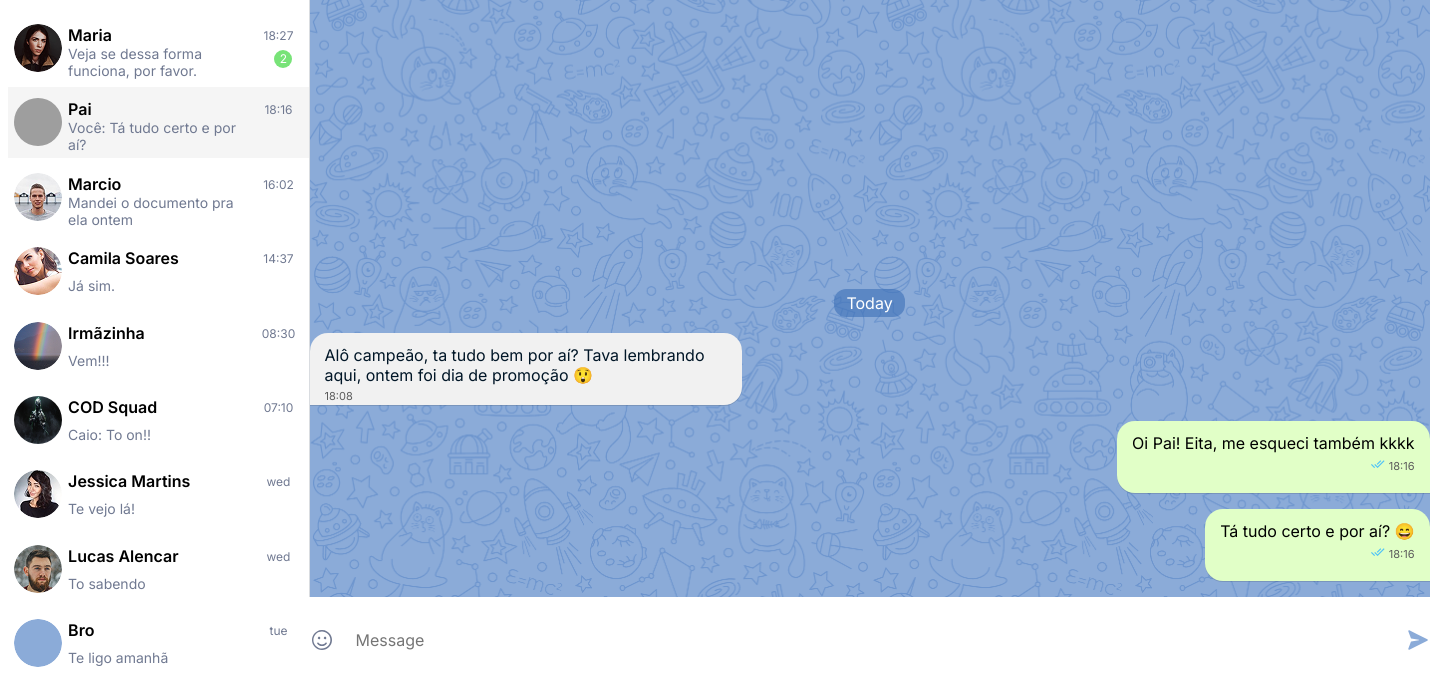
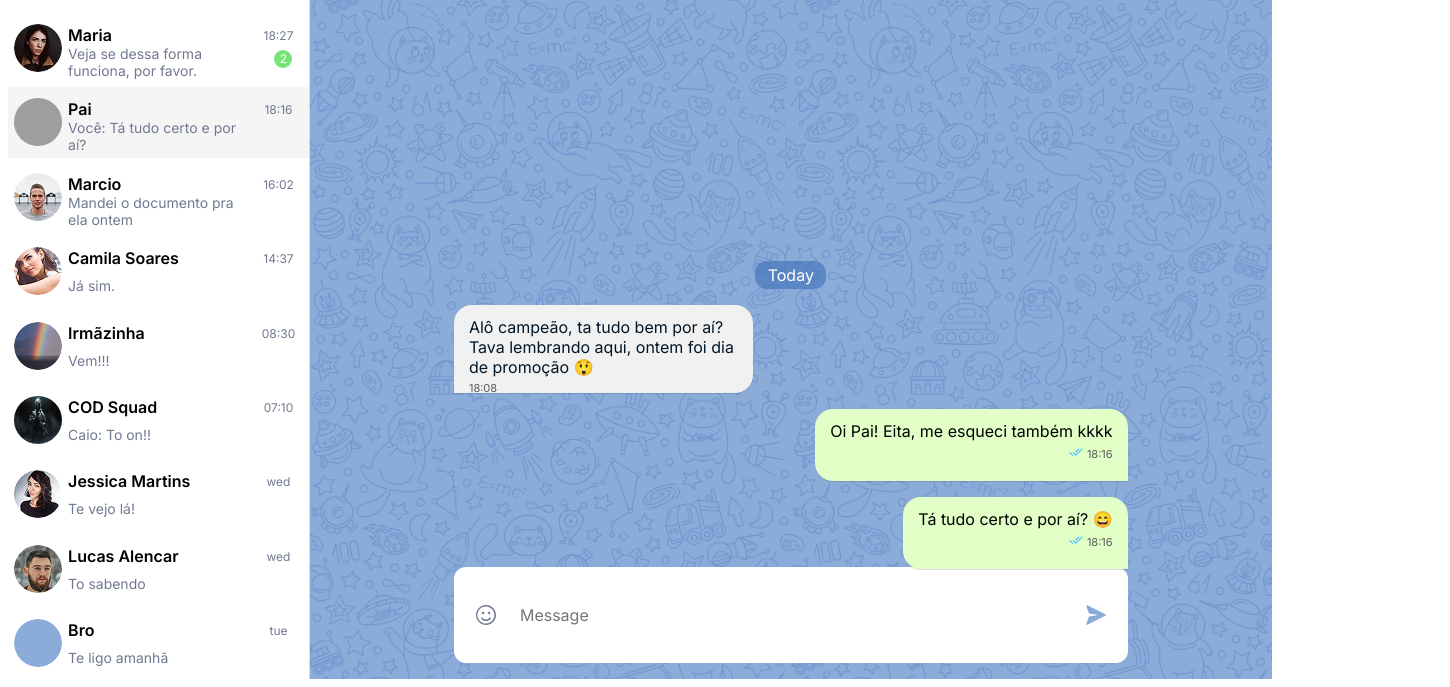
Before and after one commit to luanmcarvalho/fake-chat, a plain HTML site: page index.html in a window 1280 px wide. Shown: the part 129-816 px from the top of the page, 1450 px wide, since content can reach past the window. Drawn offline with Linux system fonts and the light colour scheme; grey boxes are pictures that could not be loaded.

Commit message:
main chat area structure fixed for JS

```diff
--- a/index.html
+++ b/index.html
@@ -246,9 +246,9 @@
                 </div>
 
             </div>
-            <div class="main-chat-area flex justfy-center align-center flex-1">
+            <div class="main-chat-area flex justfy-center align-center flex-col">
                 <div class="chat">
-                    <div class="chat-msg flex flex-col align-center">
+                    <div class="chat-msg flex flex-col align-center justfy-end">
                         <div class="day-div flex">
                             <div class="day flex-1 flex align-center justfy-center">Today</div>
                         </div>
@@ -273,8 +273,11 @@
                                 <span class="message-time">18:16</span>
                             </div>
                         </div>
+                        </div>
 
-                        <div class="main-chat-box flex flex-1 justfy-center align-center">
+                    </div>
+                    <div class="typeBar flex">
+                        <div class="main-chat-box flex justfy-center align-center">
                             <div class="main-chat-box-input flex flex-1">
                                 <img class="chat-icon" src="./src/assets/icons/Emoji Icon.svg" alt="emoji">
                                 <input type="text" placeholder="Message">
@@ -282,11 +285,12 @@
                             <div class="main-chat-box-send flex justfy-center align-center">
                                 <img class="chat-icon" src="./src/assets/icons/Send Icon.svg" alt="send">
                             </div>
+                    </div>
 
-                        </div>
+                </div>
 
-                    </div>
-                </div>
+
+
             </div>
 
     </div>
--- a/src/css/style.css
+++ b/src/css/style.css
@@ -172,13 +172,13 @@
 }
 
 .chat {
-    width: 70rem;
-    height: 90%;
+    width: 70%;
+    height: 95%;
 }
 
 .chat-msg {
-    height: 60%;
-    margin-top: 27%;
+    height: 95%;
+    margin-top: 3rem;
 }
 
 .day {
@@ -197,9 +197,8 @@
 }
 
 .chat-msg-get {
-    width: 402px;
+    width: auto;
     height: auto;
-    min-height: 48px;
     background-color: #f1f1f1;
     border-radius: 18px 18px 18px 0;
     padding: 12px 15px;
@@ -210,7 +209,8 @@
     margin-top: 1rem;
     align-self: flex-start;
     margin-right: auto;
-    max-width: 70%;
+    max-width: 40%;
+    max-height: 4rem;
     box-shadow: 0 1px 0.5px rgba(0,0,0,0.13);
     position: relative;
     word-wrap: break-word;
@@ -219,6 +219,7 @@
 .chat-msg-post {
     width: auto;
     height: auto;
+    max-height: 3rem;
     min-height: 48px;
     background-color: #e1ffc7;
     border-radius: 18px 18px 0 18px;
@@ -292,3 +293,8 @@
     font-size: 16px;
     color: #011627;
 }
+
+.typeBar {
+    margin-bottom: 1rem;
+    width: 70%;
+}
--- a/src/css/ui-ki.css
+++ b/src/css/ui-ki.css
@@ -1,4 +1,6 @@
-
+.temp {
+    border: 2px solid red;
+}
 
 .flex {
     display: flex;
```
